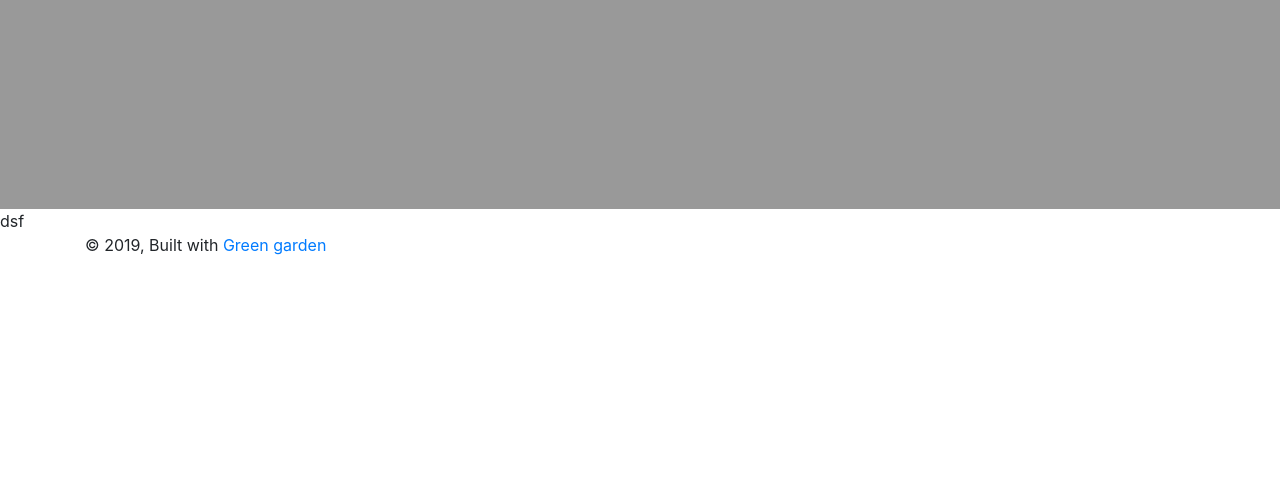
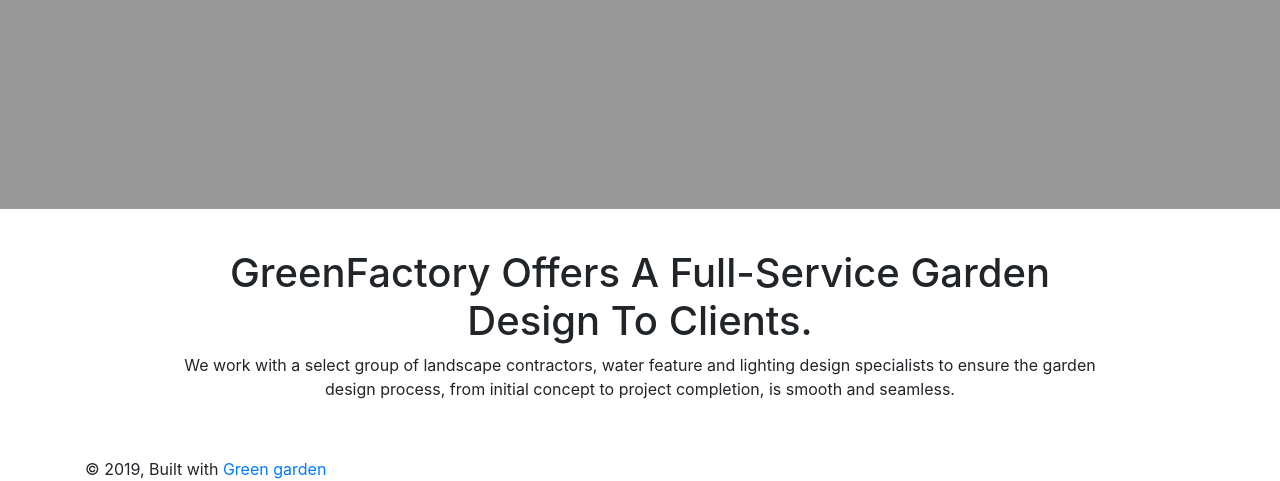
Before and after one commit to vijaykolar/garden, a Gatsby site: page /about-us in a window 1280 px wide. Shown: the part 362-843 px from the top of the page. Before the commit the page ends 800 px from the top, so only its background shows below. Built offline with nearby package versions, Linux system fonts and the light colour scheme; Gatsby itself is replaced by a stand-in of ours.

Commit message:
Worked on section in about page

```diff
--- a/src/components/Banner.js
+++ b/src/components/Banner.js
@@ -2,7 +2,7 @@ import React from 'react';
 import './banner-img.css';
 
 export const Banner = (props) => {
-    console.log(props)
+    // console.log(props)
     return (
         <div className="position-relative">
 
--- /dev/null
+++ b/src/components/SectionInfo.js
@@ -0,0 +1,7 @@
+import React from 'react';
+
+export const SectionInfo = (props) => {
+    return(
+        <p className="section-info"> {props.info} </p>
+    );
+}
--- a/src/components/SectionTitle.js
+++ b/src/components/SectionTitle.js
@@ -1,6 +1,7 @@
 import React from 'react';
 
 export const SectionTitle = (props) => {
+    console.log(props)
     return(
         <h2 className="section-title"> {props.title} </h2>
     );
--- a/src/pages/about-us.js
+++ b/src/pages/about-us.js
@@ -1,7 +1,8 @@
 import React from "react";
 import { Banner } from '../components/Banner';
 // import { Link } from "gatsby"
-
+import { SectionTitle } from '../components/SectionTitle';
+import { SectionInfo } from '../components/SectionInfo';
 import Layout from "../components/layout"
 import SEO from "../components/seo"
 
@@ -13,7 +14,9 @@ class AboutUs extends React.Component {
       bannerURL: 'https://images.pexels.com/photos/1811991/pexels-photo-1811991.jpeg?auto=compress&cs=tinysrgb&dpr=3&h=750&w=1260',
       alt: 'Imagealt',
       heading: 'about us',
-      subHeading: 'Lorem ipsum'
+      subHeading: 'Lorem ipsum',
+      sectionHeading: 'GreenFactory offers a full-service garden design to clients.',
+      sectionInfo: 'We work with a select group of landscape contractors, water feature and lighting design specialists to ensure the garden design process, from initial concept to project completion, is smooth and seamless.'
 
     }
   }
@@ -29,7 +32,16 @@ class AboutUs extends React.Component {
           subHeading={this.state.subHeading}
         />
 
-        <div>dsf</div>
+        <section className="section">
+          <div className="container">
+            <div className="row">
+              <div className="col-md-10 offset-md-1 text-center">
+                <SectionTitle title={this.state.sectionHeading} />
+                <SectionInfo info={this.state.sectionInfo} />
+              </div>
+            </div>
+          </div>
+        </section>
       </Layout>
     );
   }
--- a/src/pages/index.js
+++ b/src/pages/index.js
@@ -16,7 +16,7 @@ class IndexPage extends React.Component {
         <SEO title="Home" keywords={[`Garden`, `Vertical garden`, `Garden providers`]} />
         <section className="section">
           <div className="container">
-            <SectionTitle title="work"/>
+            <SectionTitle title="work" />
           </div>
         </section>
       </Layout>
```
